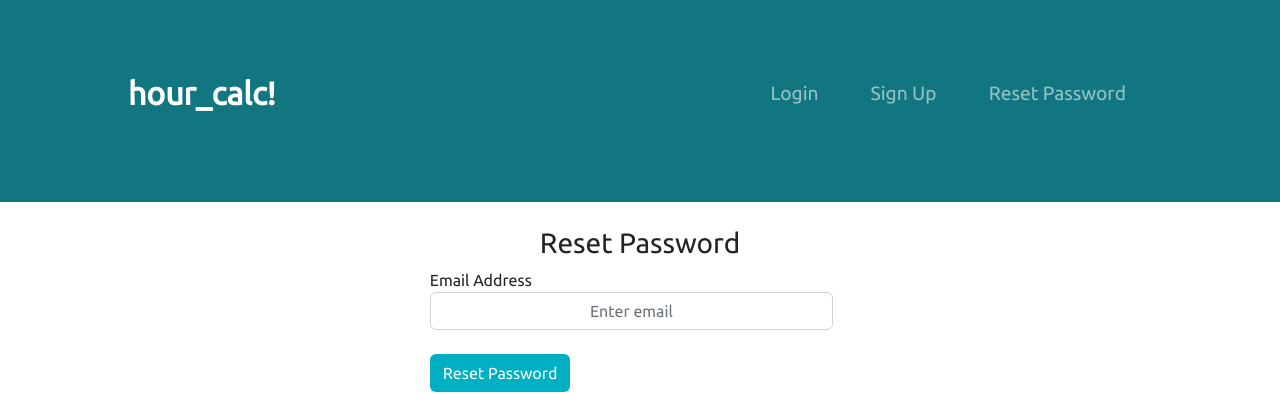
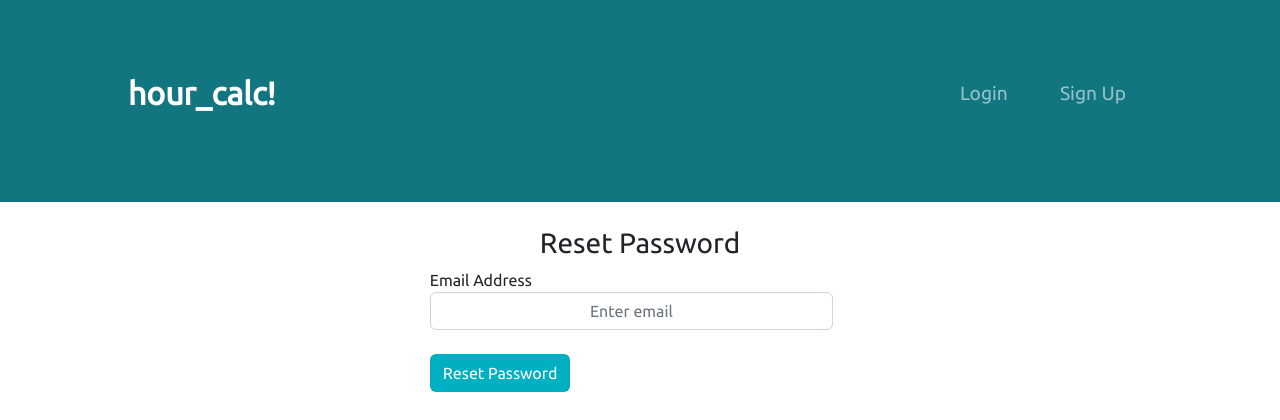
Before and after one commit to laffchem/hour_calc, a Flask app: page /forgot in a window 1280 px wide. Shown: the top 420 px of the page. Run offline with Flask 2, Linux system fonts and the light colour scheme.

Commit message:
remove template for forgot pw

```diff
--- a/main.py
+++ b/main.py
@@ -3,4 +3,4 @@ from website import create_app
 app = create_app()
 
 if __name__ == "__main__":
-    app.run(host= '100.115.92.199', debug=True)
+    app.run(debug=True)
--- a/website/__init__.py
+++ b/website/__init__.py
@@ -23,6 +23,8 @@ def create_app():
     # app.config['MAIL_USERNAME'] = BOT_EMAIL
     # app.config['MAIL_PASSWORD'] = BOT_PW
     # mail = Mail(app)
+
+
     # Creates the login manager for the backend
     login_manager = LoginManager()
     login_manager.login_view = 'auth.login'
--- a/website/templates/base.html
+++ b/website/templates/base.html
@@ -49,13 +49,10 @@
             <li class="nav-item">
               <a class="nav-link" href="/sign-up">Sign Up</a>
             </li>
-            <li class="nav-item">
-              <a class="nav-link" href="/forgot">Reset Password</a>
-            </li>
             {% endif %}
-          </div>
         </div>
-      </nav>
+    </div>
+    </nav>
   </section>
 
   <!-- Creates a pop up with flashed messages  -->
```
